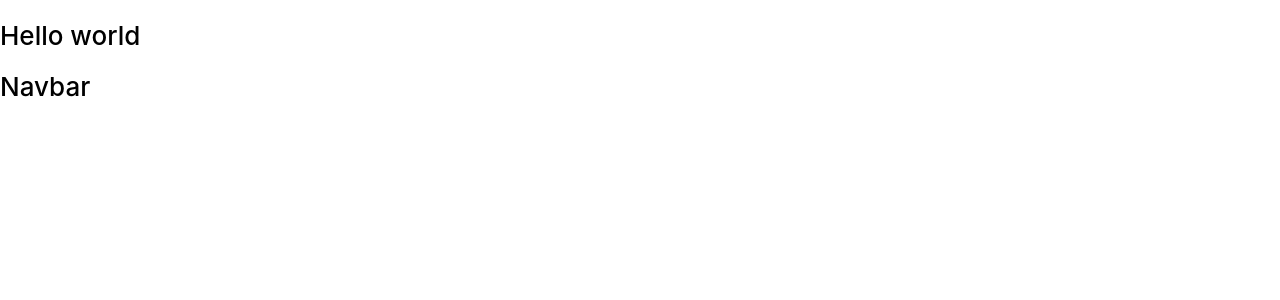
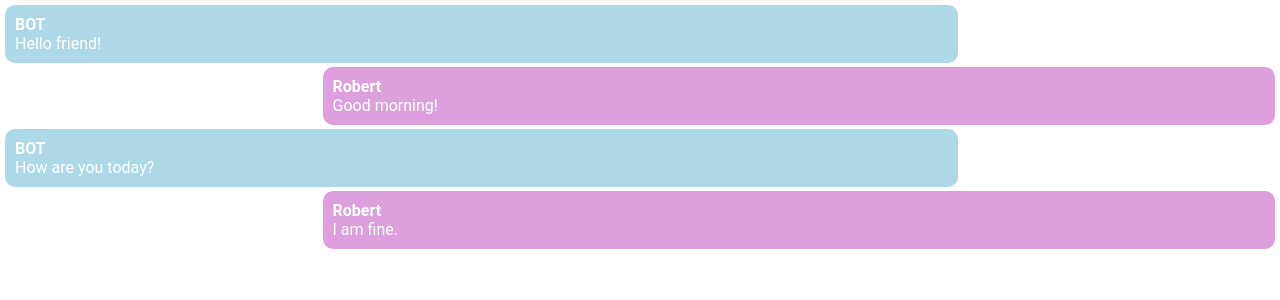
Before and after one commit to ognacy/roche-challenge-frontend, a React (Create React App) app: page /chatbot in a window 1280 px wide. Shown: the top 300 px of the page. Built offline with nearby package versions, Linux system fonts and the light colour scheme.

Commit message:
Add dummy chat

```diff
--- a/src/App.css
+++ b/src/App.css
@@ -0,0 +1,16 @@
+.message {
+    padding: 10px;
+    border-radius: 10px;
+    margin-bottom: 4px;
+    white-space: pre-wrap;
+}
+
+.bot-message {
+    background: lightblue;
+    color: #fff;
+}
+
+.user-message {
+    background: plum;
+    color: #fff;
+}
--- a/src/Components/Chat.js
+++ b/src/Components/Chat.js
@@ -1,12 +1,43 @@
-import { memo } from 'react';
-import { IonButton } from '@ionic/react';
+import { memo } from "react";
+import { IonContent, IonRow, IonCol, IonPage, IonGrid } from "@ionic/react";
+
+const currentUser = "Robert";
+const bot_messages = [
+  { index: 0, user: "BOT", text: "Hello friend!" },
+  { index: 1, user: "Robert", text: "Good morning!" },
+  { index: 2, user: "BOT", text: "How are you today?" },
+  { index: 3, user: "Robert", text: "I am fine." },
+];
 
 const Chat = () => {
   return (
-    <div>
-      <h1>Hello world</h1>
-    </div>
-  )
-}
+    <IonPage>
+      <IonContent
+        scrollEvents={true}
+        onIonScrollStart={() => {}}
+        onIonScroll={() => {}}
+        onIonScrollEnd={() => {}}
+      >
+        <div>
+          <IonGrid>
+            <IonRow>
+              {bot_messages.map(
+                (msg) =>
+                  (
+                    <IonCol offset={currentUser === msg.user ? 3 : 0} size="9" key={msg.index} className={"message " + (currentUser === msg.user ? 'user-message': 'bot-message')}>
+                      <b>{msg.user}</b>
+                      <br />
+                      <span>{msg.text}</span>
+                      <br />
+                    </IonCol>
+                  )
+              )}
+            </IonRow>
+          </IonGrid>
+        </div>
+      </IonContent>
+    </IonPage>
+  );
+};
 
 export default memo(Chat);
```
